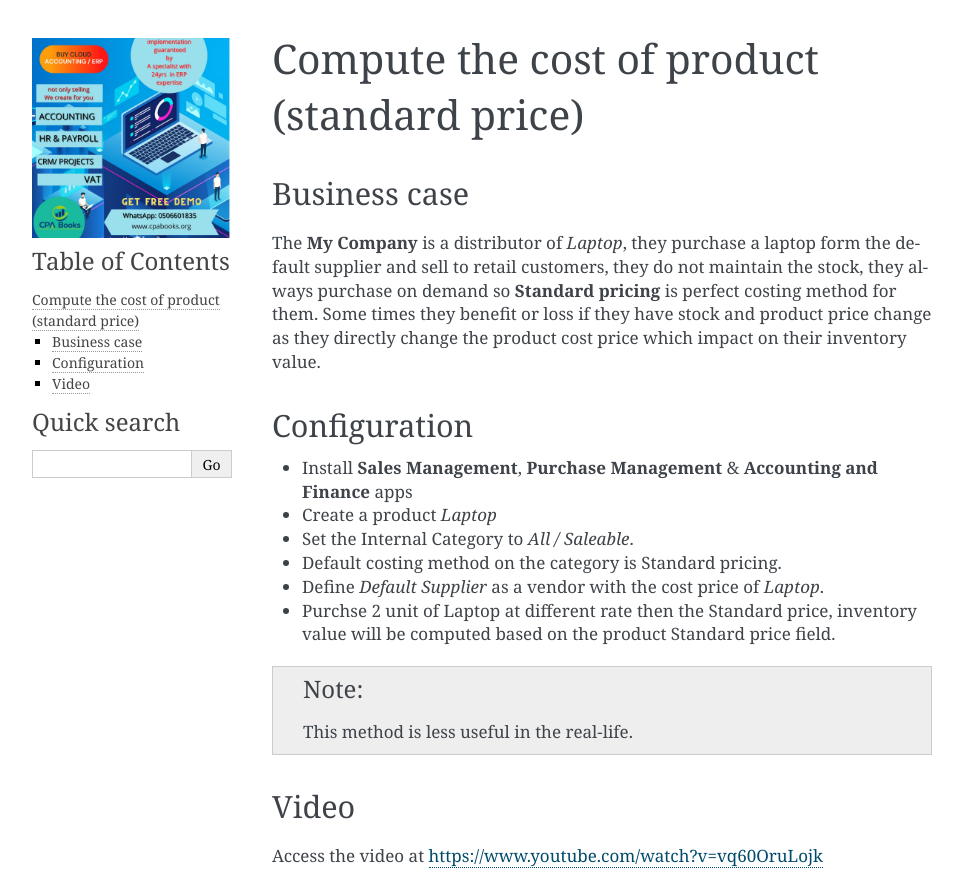
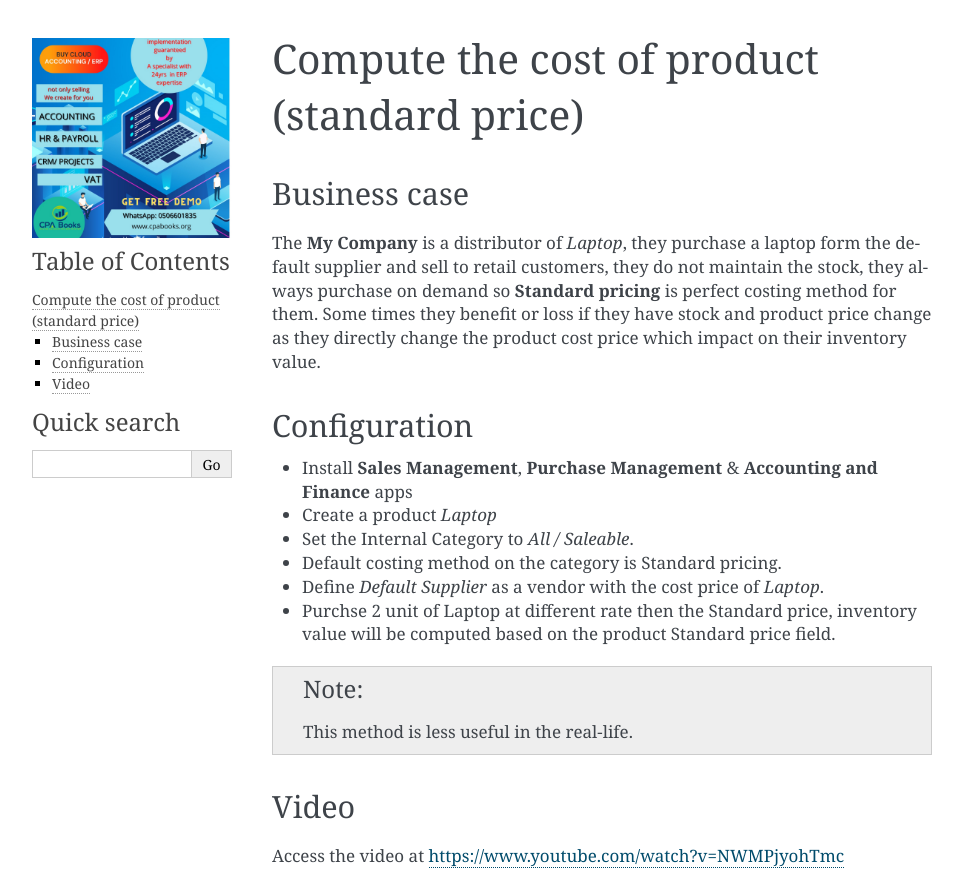
Before and after one commit to cpabooks/cpabooks-docs, a Sphinx documentation site: the page built from docs/purchase/inventory_costing/standard_costing.rst, in a window 1280 px wide. Shown: the top 885 px of the page, without its empty margins (148-1111 px from the left). Built offline with Sphinx 7.4.7, drawn with Linux system fonts in a browser that asks for light colours; pages that are not in the unit, such as notebooks, are missing from menus; grey boxes are pictures that could not be loaded.

Commit message:
Update standard_costing.rst

```diff
--- a/docs/purchase/inventory_costing/standard_costing.rst
+++ b/docs/purchase/inventory_costing/standard_costing.rst
@@ -31,12 +31,12 @@
 
 Video
 -----
-Access the video at https://www.youtube.com/watch?v=vq60OruLojk
+Access the video at https://www.youtube.com/watch?v=NWMPjyohTmc
 
 .. raw:: html
 
     <div style="position: relative; padding-bottom: 56.25%; height: 0; overflow: hidden; max-width: 100%; height: auto;">
-        <iframe src="https://www.youtube.com/embed/vq60OruLojk" frameborder="0" allowfullscreen style="position: absolute; top: 0; left: 0; width: 700px; height: 385px;"></iframe>
+        <iframe src="https://www.youtube.com/embed/NWMPjyohTmc" frameborder="0" allowfullscreen style="position: absolute; top: 0; left: 0; width: 700px; height: 385px;"></iframe>
     </div>
 
 .. seealso::
```
